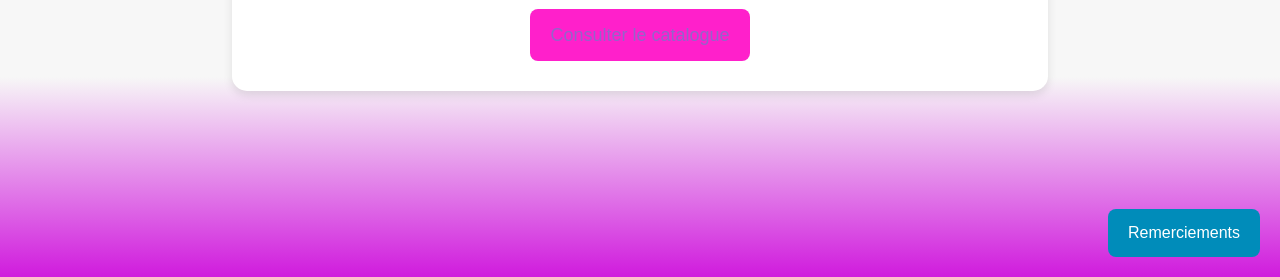
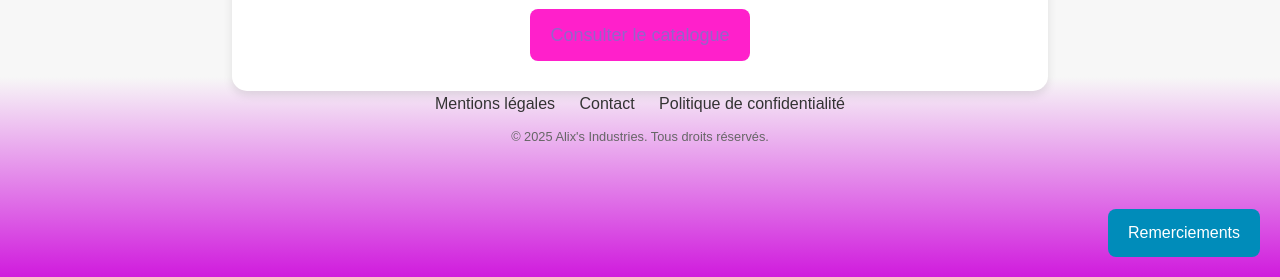
Before and after one commit to Alixmq/Magasin-de-GIFs, a Flask app: page / in a window 1280 px wide. Shown: the part 523-800 px from the top of the page. Run offline with Flask 3, Linux system fonts and the light colour scheme.

Commit message:
ajout mentions legales confidentialite et contact

```diff
--- a/projet_pw/flask_app/app.py
+++ b/projet_pw/flask_app/app.py
@@ -160,6 +160,17 @@ def payment():
 
     return render_template('payment.html', panier=panier)
 
+@app.route("/contact")
+def contact():
+    return redirect("https://github.com/Alixmq/Magasin-de-GIFs")
+
+@app.route("/mentions-legales")
+def mentions_legales():
+    return render_template("mentions-legales.html")
+
+@app.route("/confidentialite")
+def confidentialite():
+    return render_template("confidentialite.html")
 
 if __name__ == "__main__":
     app.run(host='0.0.0.0')
--- a/projet_pw/flask_app/templates/index.html
+++ b/projet_pw/flask_app/templates/index.html
@@ -144,5 +144,14 @@
         }
     </script>
 </body>
+<footer>
+    <div>
+        <a href="/mentions-legales" style="margin: 0 10px; color: #333; text-decoration: none;">Mentions légales</a>
+        <a href="/contact" style="margin: 0 10px; color: #333; text-decoration: none;">Contact</a>
+        <a href="/confidentialite" style="margin: 0 10px; color: #333; text-decoration: none;">Politique de
+            confidentialité</a>
+    </div>
+    <p style="margin-top: 10px; font-size: 0.8em; color: #666;">© 2025 Alix's Industries. Tous droits réservés.</p>
+</footer>
 
 </html>
--- a/projet_pw/flask_app/templates/login.html
+++ b/projet_pw/flask_app/templates/login.html
@@ -98,7 +98,7 @@
 </body>
 
 </html>
-<!-- LOGIN : CacaBoudin
+<!-- LOGIN : Delta
 PASSWORD : LeCacaEstCuit -->
 
 </html>
```
Also changed, not shown: projet_pw/flask_app/templates/confidentialite.html (added, +23 -0 lines), projet_pw/flask_app/templates/mentions-legales.html (added, +26 -0 lines).
